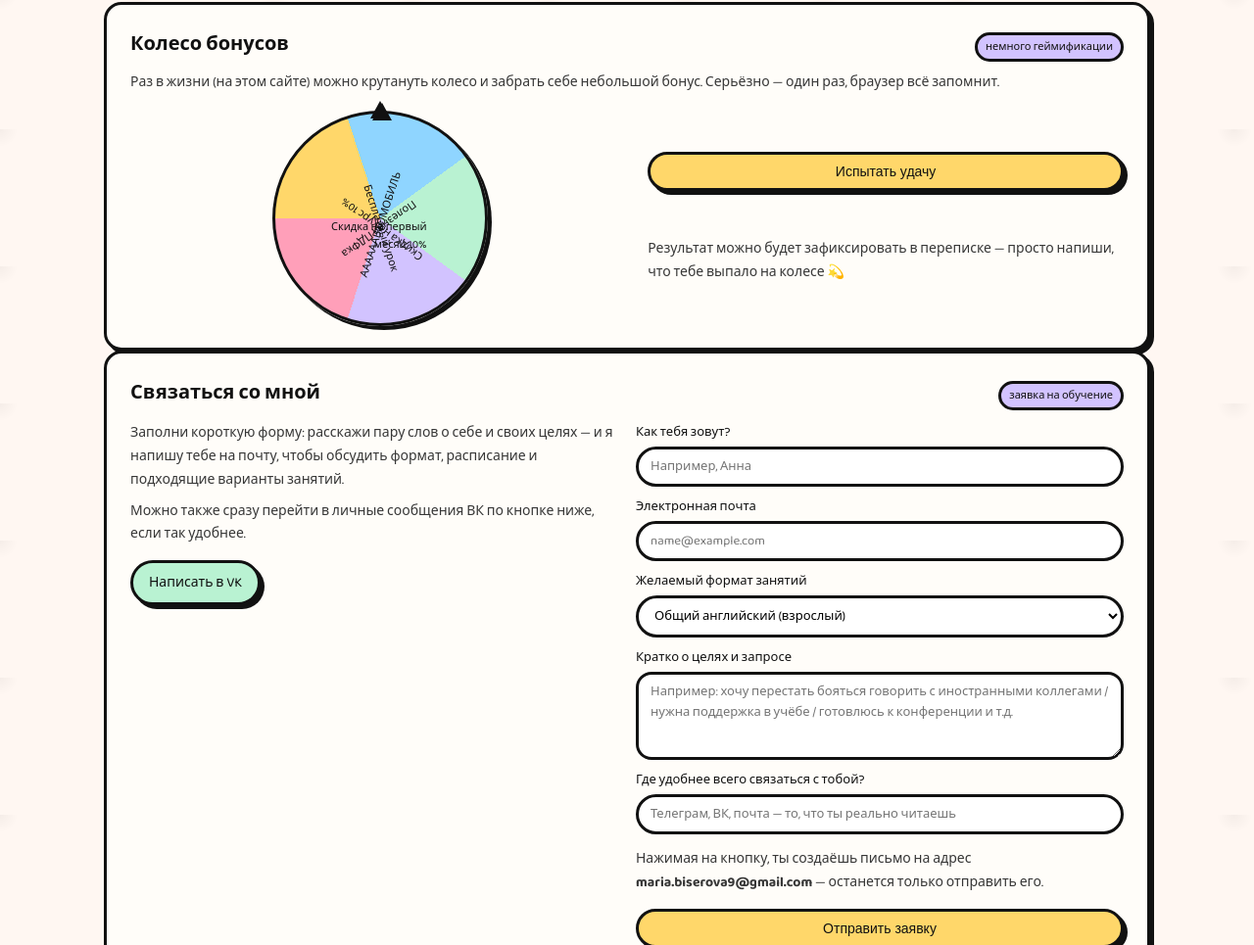
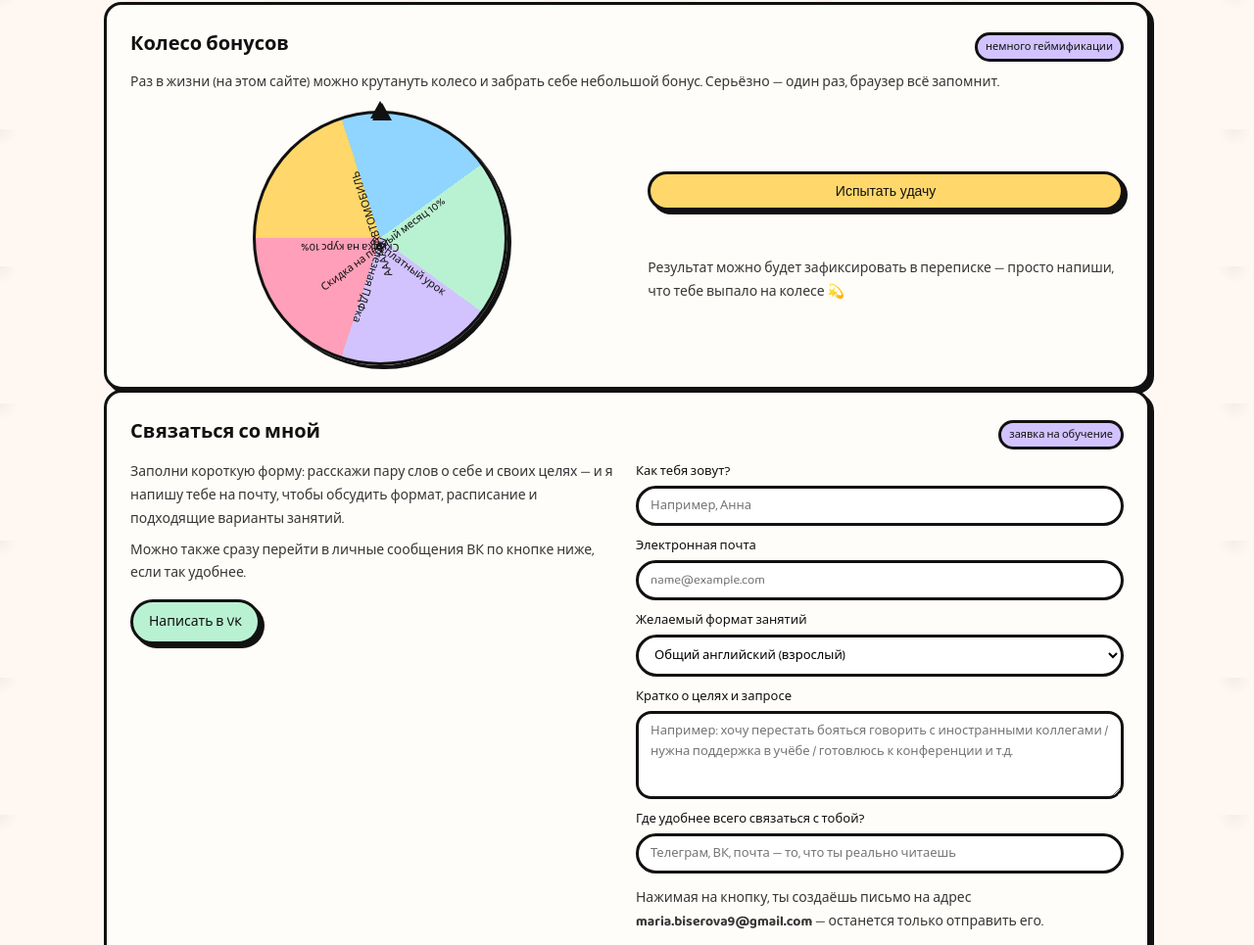
Before and after one commit to mariabiserova9-web/maryteachesenglish, a plain HTML site: page index.html in a window 1280 px wide. Shown: the part 2248-3213 px from the top of the page at 98% size. Drawn offline with Linux system fonts and the light colour scheme.

Commit message:
Update index.html

```diff
--- a/index.html
+++ b/index.html
@@ -616,8 +616,8 @@
     }
 
     .fortune-wheel {
-      width: 220px;
-      height: 220px;
+      width: 260px;
+      height: 260px;
       border-radius: 50%;
       border: var(--border-bold);
       box-shadow: var(--shadow-comic);
@@ -636,20 +636,23 @@
 
     .fortune-label {
       position: absolute;
-      width: 50%;
+      width: 70%;          /* чуть больше “луч” для текста */
       left: 50%;
       top: 50%;
       transform-origin: 0% 50%;
       font-size: 11px;
-      padding-right: 6px;
+      padding-right: 8px;
       text-align: right;
+      white-space: nowrap; /* не даём тексту ломаться на несколько строк */
     }
 
-    .fortune-label-1 { transform: rotate(0deg) translateX(-50%); }
-    .fortune-label-2 { transform: rotate(72deg) translateX(-50%); }
-    .fortune-label-3 { transform: rotate(144deg) translateX(-50%); }
-    .fortune-label-4 { transform: rotate(216deg) translateX(-50%); }
-    .fortune-label-5 { transform: rotate(288deg) translateX(-50%); }
+    /* центры пяти секторов по кругу */
+    .fortune-label-1 { transform: rotate(-36deg) translateX(-50%); }
+    .fortune-label-2 { transform: rotate(36deg) translateX(-50%); }
+    .fortune-label-3 { transform: rotate(108deg) translateX(-50%); }
+    .fortune-label-4 { transform: rotate(180deg) translateX(-50%); }
+    .fortune-label-5 { transform: rotate(252deg) translateX(-50%); }
+
 
     .fortune-controls {
       display: grid;
```
